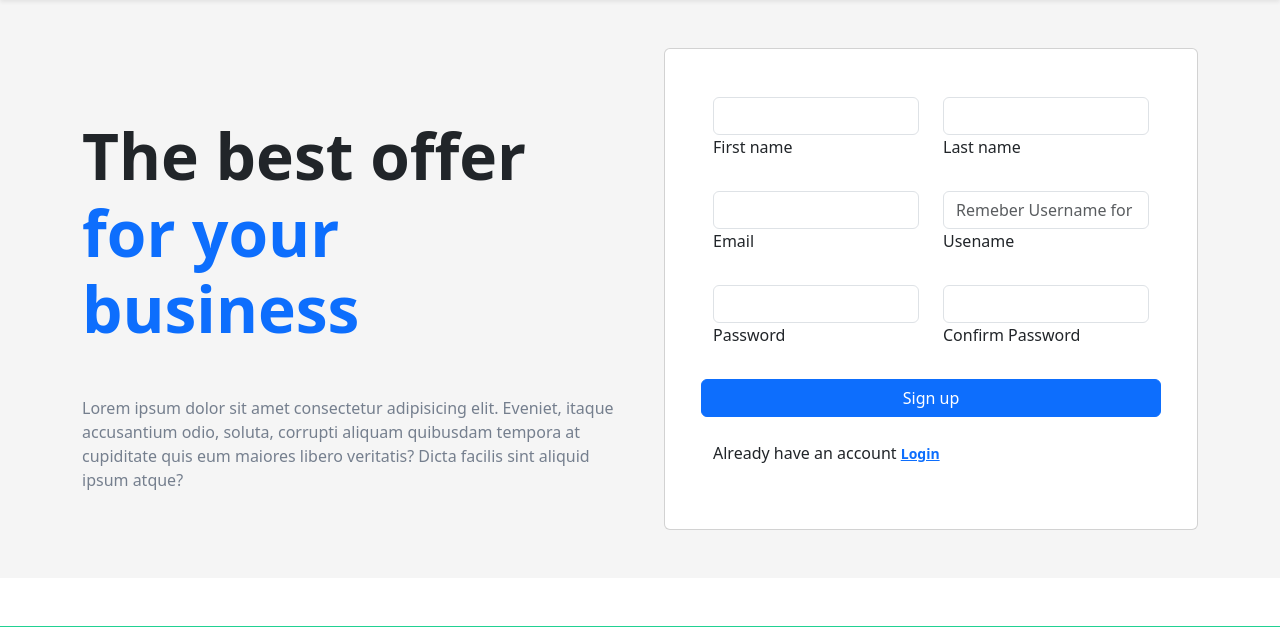
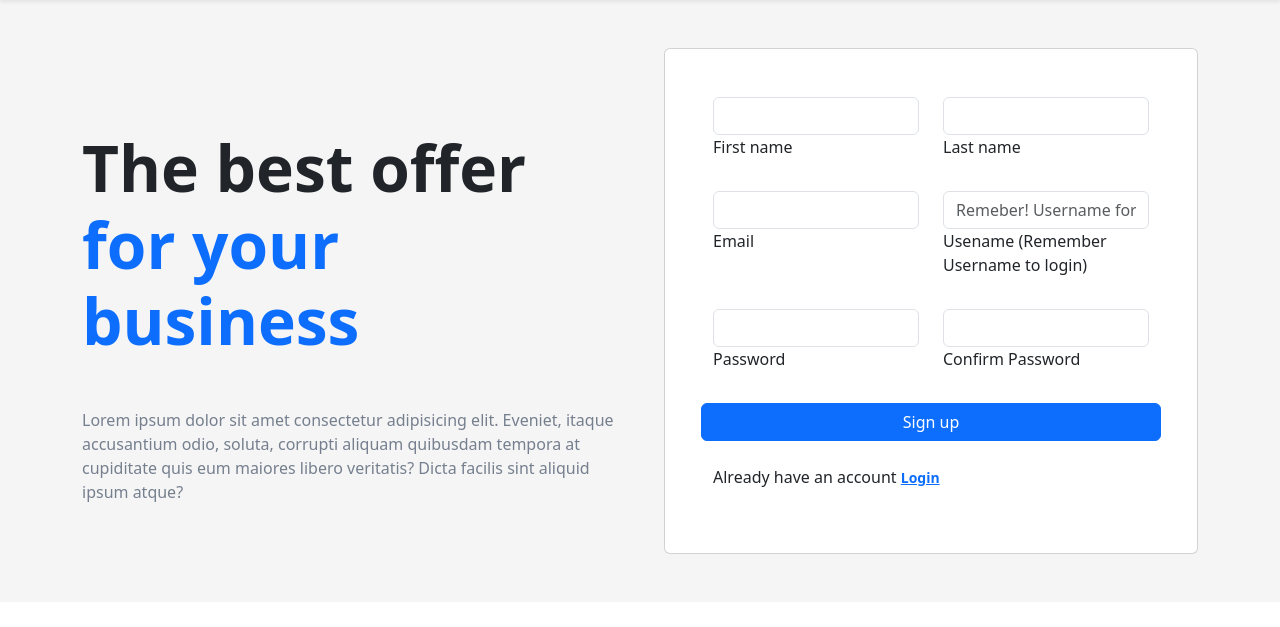
Before and after one commit to mohitpandeycode/iCourses, a Django app: page /signup/ in a window 1280 px wide. Shown: the part 90-717 px from the top of the page. Run offline with Django 5.2, Linux system fonts and the light colour scheme.

Commit message:
Host website

```diff
--- a/home/views.py
+++ b/home/views.py
@@ -364,7 +364,7 @@ def UserLogin(request):
         user = authenticate(request, username=username, password=password)
         user_profile = UserProfile.objects.get(user=user)
         if not user_profile.is_email_varified:
-            messages.error(request,"Your Email not varified, please check the email we sent!")
+            messages.error(request,"Your Email not verified, please check the email we sent!")
             return render(request, "login-signup/login.html")
         # Login the user
         if user is None:
--- a/templates/UserProfile/updateProfile.html
+++ b/templates/UserProfile/updateProfile.html
@@ -41,7 +41,7 @@
               <!-- Form Group (username) -->
               <div class="row gx-3 mb-3">
                 <div class="col-md-6">
-                  <label class="small mb-1" for="inputUsername">Username (Always Remember Your Username)</label>
+                  <label class="small mb-1" for="inputUsername">Username <span class="text-denger">(Always Remember Your Username)</span></label>
                   <input class="form-control" id="inputUsername" type="text" name="username" placeholder="Enter your username" value="{{user.username}}" />
                 </div>
                 <div class="col-md-6">
--- a/templates/login-signup/signup.html
+++ b/templates/login-signup/signup.html
@@ -49,8 +49,8 @@
                     </div>
                     <div class="col-md-6 mb-4">
                       <div class="form-outline">
-                        <input type="text" id="username" name="username" placeholder="Remeber Username for login" class="form-control" required />
-                        <label class="form-label" for="username">Usename</label>
+                        <input type="text" id="username" name="username" placeholder="Remeber! Username for login" class="form-control" required />
+                        <label class="form-label" for="username">Usename <span class="text-denger">(Remember Username to login)</span></label>
                       </div>
                     </div>
                   </div>
```
